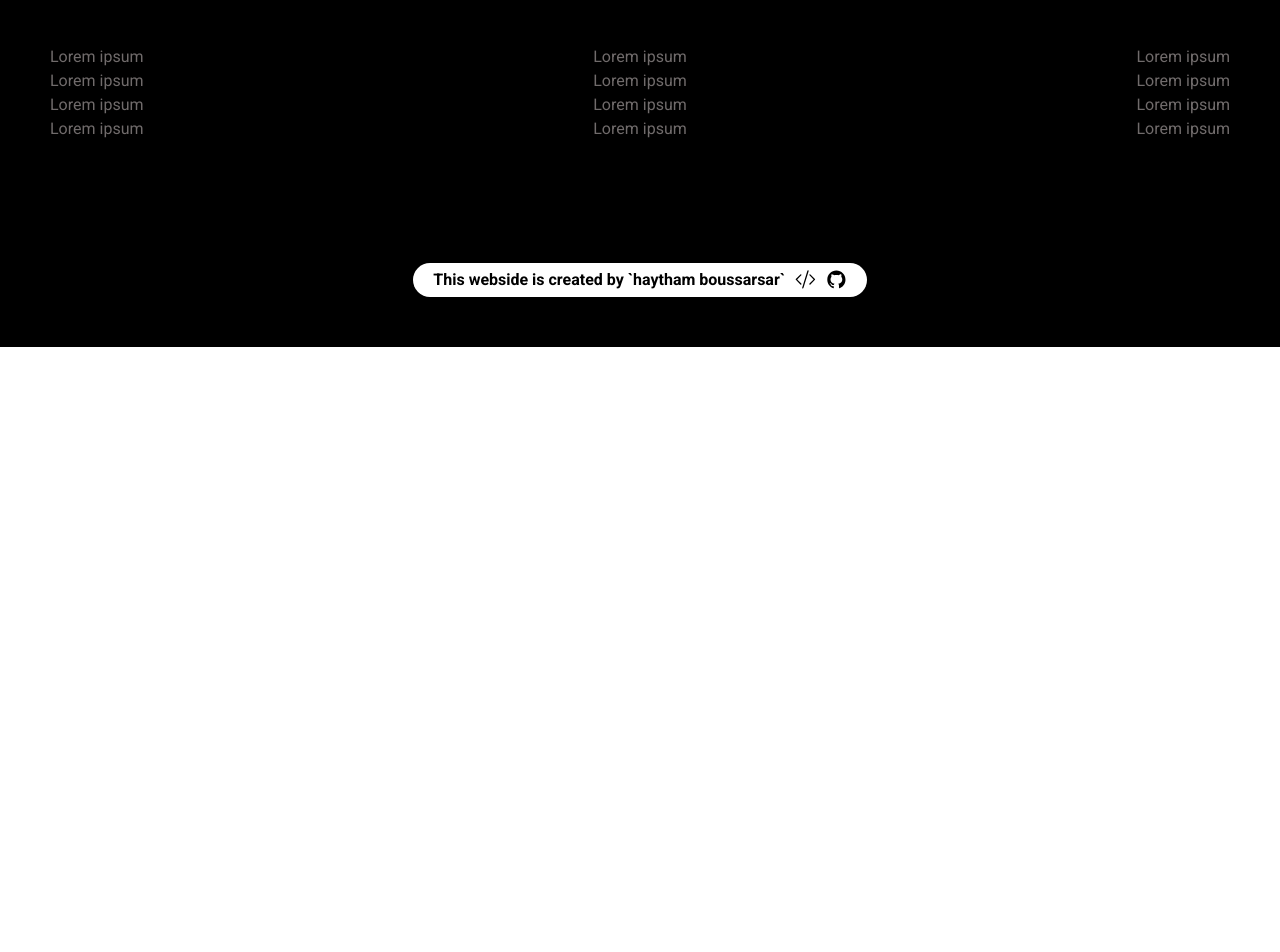
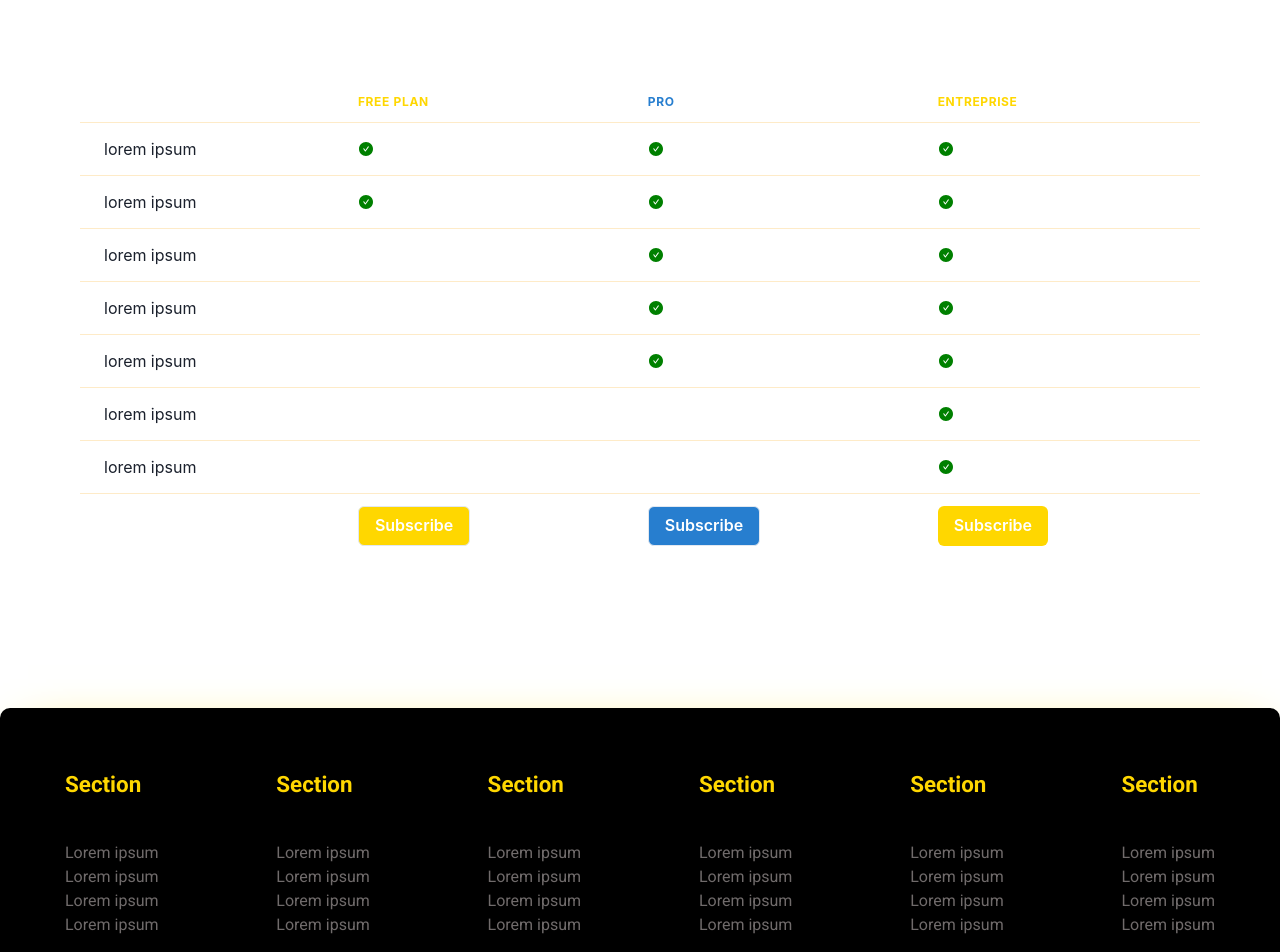
Before and after one commit to b-haytham/nextjs-landing-page, a Next.js app: page /pricing in a window 1280 px wide. Before the commit this address had no page. Shown: the part 940-1892 px from the top of the page. Before the commit the page ends 1287 px from the top, so only its background shows below. Built offline with nearby package versions, Linux system fonts and the light colour scheme.

Commit message:
pricing page

```diff
--- a/components/Footer.tsx
+++ b/components/Footer.tsx
@@ -16,8 +16,126 @@ const Footer: React.FC<FooterProps> = () => {
 				justifyContent="space-between"
 				alignItems="center"
 				marginBottom={50}
+				wrap="wrap"
 			>
-				<Flex flexDirection="column">
+				<Flex flexDirection="column" margin="10px 15px">
+					<Text
+						color="#FFD700"
+						fontFamily="Roboto"
+						fontWeight="bold"
+						marginBottom={10}
+						fontSize="1.4rem"
+					>
+						Section
+					</Text>
+					<Text
+						className="footer-link"
+						cursor="pointer"
+						fontFamily="Roboto"
+					>
+						Lorem ipsum
+					</Text>
+					<Text
+						className="footer-link"
+						cursor="pointer"
+						fontFamily="Roboto"
+					>
+						Lorem ipsum
+					</Text>
+					<Text
+						className="footer-link"
+						cursor="pointer"
+						fontFamily="Roboto"
+					>
+						Lorem ipsum
+					</Text>
+					<Text
+						className="footer-link"
+						cursor="pointer"
+						fontFamily="Roboto"
+					>
+						Lorem ipsum
+					</Text>
+				</Flex>
+				<Flex flexDirection="column" margin="10px 15px">
+					<Text
+						color="#FFD700"
+						fontFamily="Roboto"
+						fontWeight="bold"
+						marginBottom={10}
+						fontSize="1.4rem"
+					>
+						Section
+					</Text>
+					<Text
+						className="footer-link"
+						cursor="pointer"
+						fontFamily="Roboto"
+					>
+						Lorem ipsum
+					</Text>
+					<Text
+						className="footer-link"
+						cursor="pointer"
+						fontFamily="Roboto"
+					>
+						Lorem ipsum
+					</Text>
+					<Text
+						className="footer-link"
+						cursor="pointer"
+						fontFamily="Roboto"
+					>
+						Lorem ipsum
+					</Text>
+					<Text
+						className="footer-link"
+						cursor="pointer"
+						fontFamily="Roboto"
+					>
+						Lorem ipsum
+					</Text>
+				</Flex>
+				<Flex flexDirection="column" margin="10px 15px">
+					<Text
+						color="#FFD700"
+						fontFamily="Roboto"
+						fontWeight="bold"
+						marginBottom={10}
+						fontSize="1.4rem"
+					>
+						Section
+					</Text>
+					<Text
+						className="footer-link"
+						cursor="pointer"
+						fontFamily="Roboto"
+					>
+						Lorem ipsum
+					</Text>
+					<Text
+						className="footer-link"
+						cursor="pointer"
+						fontFamily="Roboto"
+					>
+						Lorem ipsum
+					</Text>
+					<Text
+						className="footer-link"
+						cursor="pointer"
+						fontFamily="Roboto"
+					>
+						Lorem ipsum
+					</Text>
+					<Text
+						className="footer-link"
+						cursor="pointer"
+						fontFamily="Roboto"
+					>
+						Lorem ipsum
+					</Text>
+				</Flex>
+				<Flex flexDirection="column" margin="10px 15px">
 					<Text
 						color="#FFD700"
 						fontFamily="Roboto"
@@ -57,7 +175,7 @@ const Footer: React.FC<FooterProps> = () => {
 					</Text>
 				</Flex>
 
-				<Flex flexDirection="column">
+				<Flex flexDirection="column" margin="10px 15px">
 					<Text
 						color="#FFD700"
 						fontFamily="Roboto"
@@ -98,7 +216,7 @@ const Footer: React.FC<FooterProps> = () => {
 					</Text>
 				</Flex>
 
-				<Flex flexDirection="column">
+				<Flex flexDirection="column" margin="10px 15px">
 					<Text
 						color="#FFD700"
 						fontFamily="Roboto"
--- /dev/null
+++ b/components/PricingTable.tsx
@@ -0,0 +1,153 @@
+import {
+	Box,
+	Button,
+	Table,
+	Tbody,
+	Td,
+	Text,
+	Tfoot,
+	Th,
+	Thead,
+	Tr,
+} from "@chakra-ui/react";
+import React from "react";
+import { AiFillCheckCircle } from "react-icons/ai";
+
+interface PricingTableProps {
+	isGreaterThan1000: boolean;
+}
+
+const PricingTable: React.FC<PricingTableProps> = ({}) => {
+	return (
+		<Box>
+			<Text fontSize="1.4rem" fontWeight={700} textAlign="center" my={20}>
+				Pricing Table
+			</Text>
+
+			<Box
+				className="table-scroll-bar"
+				px={20}
+				mb={150}
+				overflowX="scroll"
+			>
+				<Table minWidth="864px" colorScheme="orange">
+					<Thead>
+						<Tr>
+							<Th>{""}</Th>
+							<Th color="#FFD700">Free Plan</Th>
+							<Th color="#277ecf">Pro</Th>
+							<Th color="#FFD700">Entreprise</Th>
+						</Tr>
+					</Thead>
+					<Tbody>
+						<Tr>
+							<Td>lorem ipsum</Td>
+							<Td>
+								<AiFillCheckCircle color="green" />
+							</Td>
+
+							<Td>
+								<AiFillCheckCircle color="green" />
+							</Td>
+							<Td>
+								<AiFillCheckCircle color="green" />
+							</Td>
+						</Tr>
+						<Tr>
+							<Td>lorem ipsum</Td>
+							<Td>
+								<AiFillCheckCircle color="green" />
+							</Td>
+							<Td>
+								<AiFillCheckCircle color="green" />
+							</Td>
+							<Td>
+								<AiFillCheckCircle color="green" />
+							</Td>
+						</Tr>
+						<Tr>
+							<Td>lorem ipsum</Td>
+							<Td></Td>
+							<Td>
+								<AiFillCheckCircle color="green" />
+							</Td>
+							<Td>
+								<AiFillCheckCircle color="green" />
+							</Td>
+						</Tr>
+						<Tr>
+							<Td>lorem ipsum</Td>
+							<Td></Td>
+							<Td>
+								<AiFillCheckCircle color="green" />
+							</Td>
+							<Td>
+								<AiFillCheckCircle color="green" />
+							</Td>
+						</Tr>
+						<Tr>
+							<Td>lorem ipsum</Td>
+							<Td></Td>
+							<Td>
+								<AiFillCheckCircle color="green" />
+							</Td>
+							<Td>
+								<AiFillCheckCircle color="green" />
+							</Td>
+						</Tr>
+						<Tr>
+							<Td>lorem ipsum</Td>
+							<Td></Td>
+							<Td></Td>
+							<Td>
+								<AiFillCheckCircle color="green" />
+							</Td>
+						</Tr>
+						<Tr>
+							<Td>lorem ipsum</Td>
+							<Td></Td>
+							<Td></Td>
+							<Td>
+								<AiFillCheckCircle color="green" />
+							</Td>
+						</Tr>
+					</Tbody>
+					<Tfoot>
+						<Tr>
+							<Th></Th>
+							<Th>
+								<Button
+									variant="outline"
+									backgroundColor={"#FFD700"}
+									color={"white"}
+								>
+									Subscribe
+								</Button>
+							</Th>
+							<Th>
+								<Button
+									variant="outline"
+									backgroundColor={"#277ecf"}
+									color={"white"}
+								>
+									Subscribe
+								</Button>
+							</Th>
+							<Th>
+								<Button
+									variant="solid"
+									backgroundColor={"#FFD700"}
+									color={"white"}
+								>
+									Subscribe
+								</Button>
+							</Th>
+						</Tr>
+					</Tfoot>
+				</Table>
+			</Box>
+		</Box>
+	);
+};
+
+export default PricingTable;
--- a/components/home/PricingCard.tsx
+++ b/components/home/PricingCard.tsx
@@ -20,6 +20,9 @@ const PricingCard: React.FC<PricingCardProps> = ({
 
 	return (
 		<ReactCardFlip
+			containerStyle={{
+				margin: "15px",
+			}}
 			cardStyles={{
 				front: {
 					minWidth: 300,
@@ -45,7 +48,7 @@ const PricingCard: React.FC<PricingCardProps> = ({
 			isFlipped={isFlipped}
 			flipDirection="vertical"
 		>
-			<Box key={1}>
+			<Box key={1} minW={300}>
 				<Box bgColor={isPro ? "#277ecf" : "#FFD700"} h={10} />
 				<Flex
 					flexDirection="column"
--- a/components/home/PricingList.tsx
+++ b/components/home/PricingList.tsx
@@ -4,19 +4,26 @@ import PricingCard from "./PricingCard";
 
 interface PricingListProps {
 	isGreaterThan1000: boolean;
+	showTitle?: boolean;
 }
 
-const PricingList: React.FC<PricingListProps> = ({ isGreaterThan1000 }) => {
+const PricingList: React.FC<PricingListProps> = ({
+	isGreaterThan1000,
+	showTitle,
+}) => {
 	return (
 		<Box>
-			<Heading marginY={10} textAlign="center">
-				Pricing
-			</Heading>
+			{showTitle && (
+				<Heading marginY={10} textAlign="center">
+					Pricing
+				</Heading>
+			)}
 			<Flex
-				flexDirection={isGreaterThan1000 ? "row" : "column"}
+				//flexDirection={isGreaterThan1000 ? "row" : "column"}
 				alignItems="center"
 				marginTop={20}
 				justifyContent="space-evenly"
+				wrap="wrap"
 			>
 				<PricingCard
 					planName="Free Plan"
--- a/pages/index.tsx
+++ b/pages/index.tsx
@@ -31,7 +31,7 @@ export default function Home() {
 			<FeatureList isGreaterThan764={greaterThan764} />
 			<Testimonials isGreaterThan764={greaterThan764} />
 			<GetStarted />
-			<PricingList isGreaterThan1000={isGreaterThan1000} />
+			<PricingList showTitle isGreaterThan1000={isGreaterThan1000} />
 			<CompaniesList />
 		</>
 	);
--- /dev/null
+++ b/pages/pricing.tsx
@@ -0,0 +1,36 @@
+import { Flex, Heading, Text, useMediaQuery } from "@chakra-ui/react";
+import React, { useEffect, useState } from "react";
+import PricingList from "../components/home/PricingList";
+import PricingTable from "../components/PricingTable";
+
+const Pricing = () => {
+	const [isGreaterThan1000, setIsGreaterThan1000] = useState(true);
+	const [isLargerThan1000] = useMediaQuery("(min-width: 1000px)");
+
+	useEffect(() => {
+		setIsGreaterThan1000(isLargerThan1000);
+	}, [isLargerThan1000]);
+
+	return (
+		<>
+			<Flex
+				flexDirection="column"
+				alignItems="center"
+				justifyContent="center"
+				marginBottom={50}
+			>
+				<Heading marginY={10} textAlign="center">
+					Pricing Guide
+				</Heading>
+				<Text fontWeight={300} textAlign="center" maxW={300}>
+					Lorem ipsum dolor sit amet, consectetur adipisicing elit.
+					Totam placeat dolorem harum aliquam, nulla ad perf ?
+				</Text>
+			</Flex>
+			<PricingList isGreaterThan1000={isGreaterThan1000} />
+			<PricingTable isGreaterThan1000={isLargerThan1000} />
+		</>
+	);
+};
+
+export default Pricing;
--- a/styles/globals.css
+++ b/styles/globals.css
@@ -36,6 +36,23 @@ a {
 	.nav-link-active {
 		display: none;
 	}
+}
+
+/* scroll bar of pricing table  */
+.table-scroll-bar::-webkit-scrollbar {
+	height: 8px;
+	background-color: #f5f5f5;
+}
+
+.table-scroll-bar::-webkit-scrollbar-track {
+	box-shadow: inset 0 0 6px rgba(0, 0, 0, 0.3);
+	background-color: #f5f5f5;
+}
+
+.table-scroll-bar::-webkit-scrollbar-thumb {
+	border-radius: 10px;
+	box-shadow: inset 0 0 6px rgba(0, 0, 0, 0.3);
+	background-color: #ffd700;
 }
 
 /*facebook icon */
```
